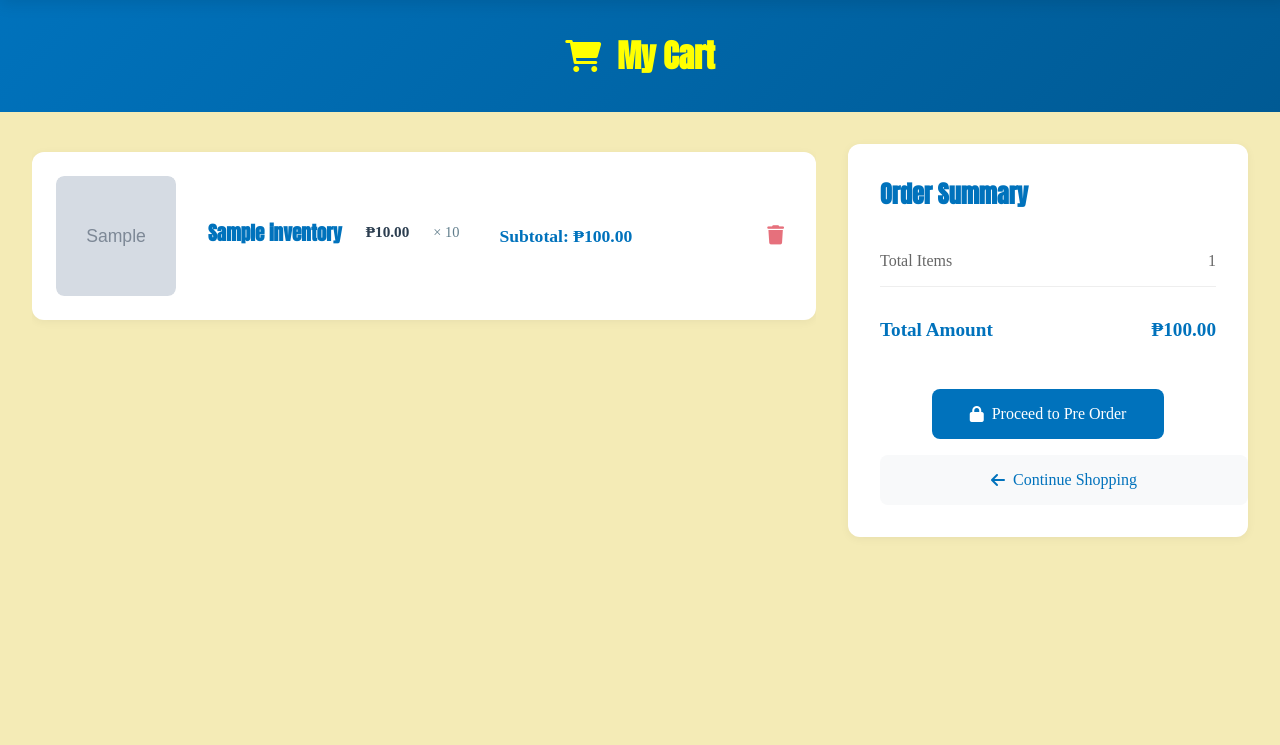
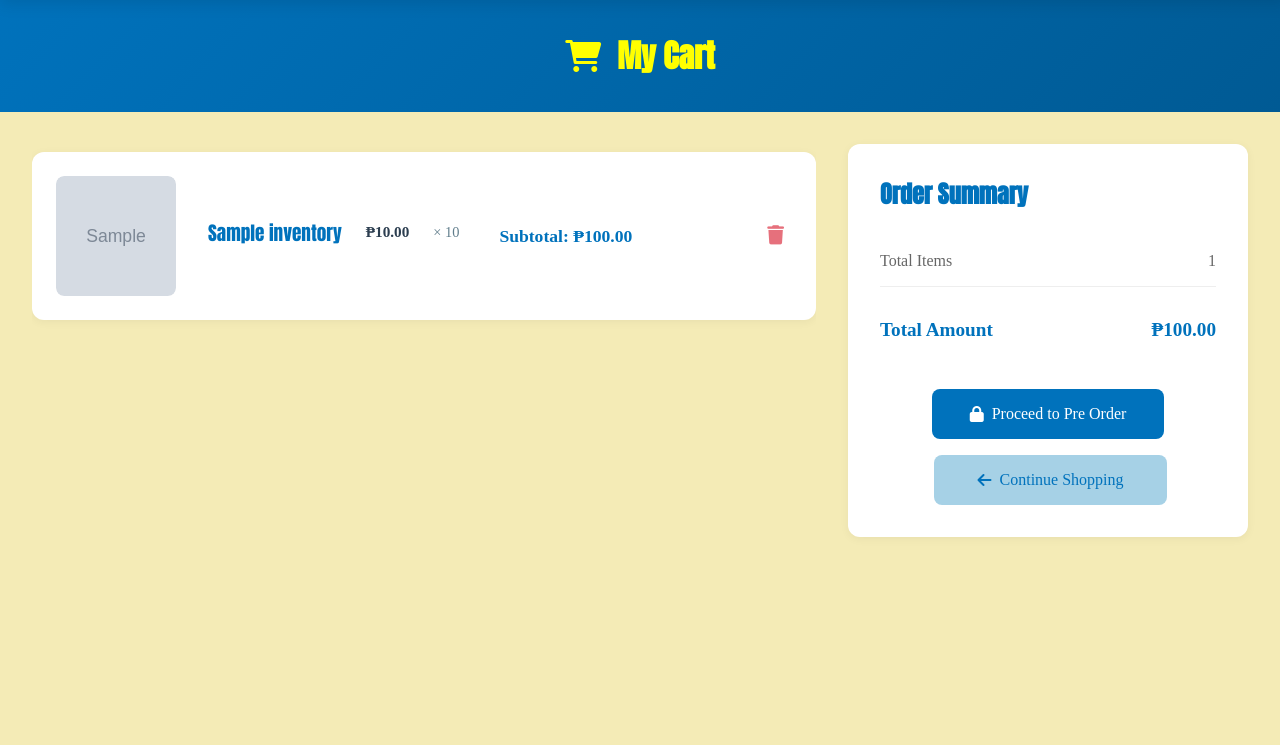
Before and after one commit to Dobee33/Proware, a PHP site: page /MyCart.php in a window 1280 px wide. Shown: the part 71-816 px from the top of the page. Run offline with PHP 8.4, Linux system fonts and the light colour scheme; the visitor is signed in with stand-in values (Sample User, id 1); tables that the repository leaves empty or names only in its code hold one stand-in row (values such as "Sample post"); grey boxes marked "Sample" are stand-in pictures; data that the repository does not hold is empty; some web fonts are replaced.

Commit message:
UI FINAL DONE

```diff
--- a/Pages/MyCart.php
+++ b/Pages/MyCart.php
@@ -233,6 +233,7 @@ $cart_total = 0;
             margin: 0 0 0.5rem 0;
             color: var(--primary-color);
             font-size: 1.2rem;
+            font-weight: 100;
         }
 
         .item-meta {
@@ -322,9 +323,9 @@ $cart_total = 0;
         }
 
         .checkout-btn:hover {
-            background: yellow;
-            color: black;
+            background: darkblue;
             transform: translateY(-2px);
+            color: yellow !important;
         }
 
         .continue-shopping {
@@ -332,18 +333,20 @@ $cart_total = 0;
             align-items: center;
             justify-content: center;
             gap: 0.5rem;
-            width: 100%;
+            width: 60%;
             padding: 1rem;
-            background: #f8f9fa;
+            background: #a6d1e6;
             color: var(--primary-color);
             text-decoration: none;
             border-radius: 8px;
             font-weight: 500;
             transition: all 0.3s ease;
+            margin-left: 16%;
         }
 
         .continue-shopping:hover {
-            background: #e9ecef;
+            background: #89c4e1;
+            transform: translateY(-2px);
         }
 
         .empty-cart {
--- a/Pages/ProItemList.php
+++ b/Pages/ProItemList.php
@@ -13,7 +13,7 @@
     <link href="https://fonts.googleapis.com/css2?family=Anton&family=Smooch+Sans:wght@100..900&display=swap"
         rel="stylesheet">
     <link href="https://unpkg.com/aos@2.3.1/dist/aos.css" rel="stylesheet">
-    <title>PAMO - Product List</title>
+    <title>Product List</title>
 </head>
 
 <body>
```
